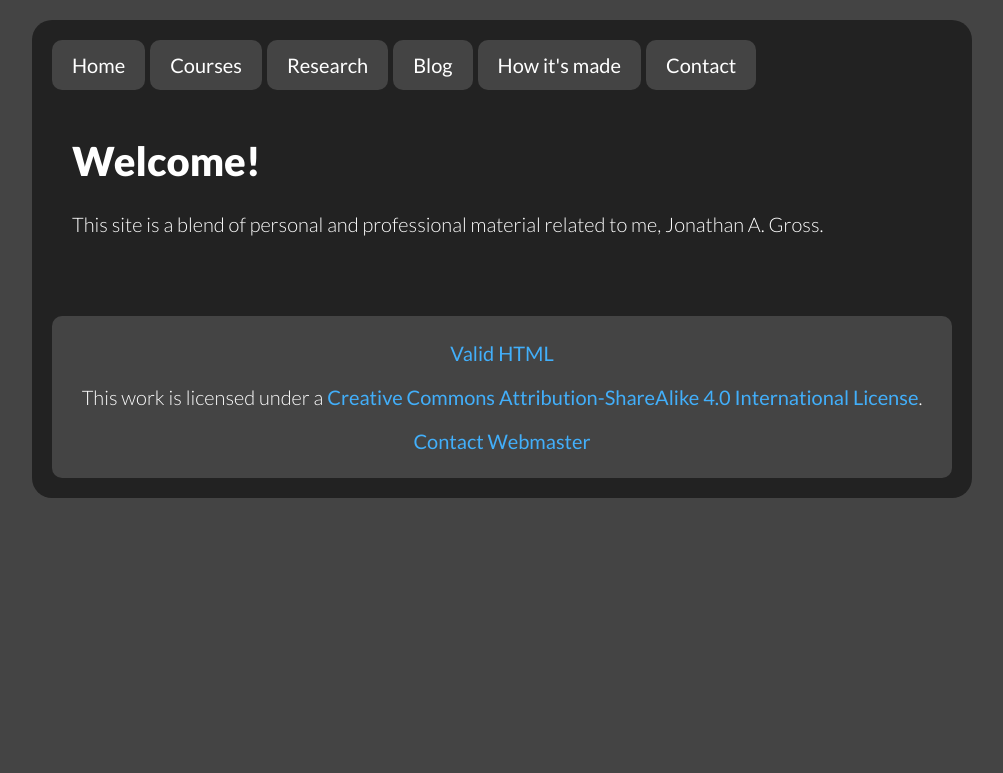
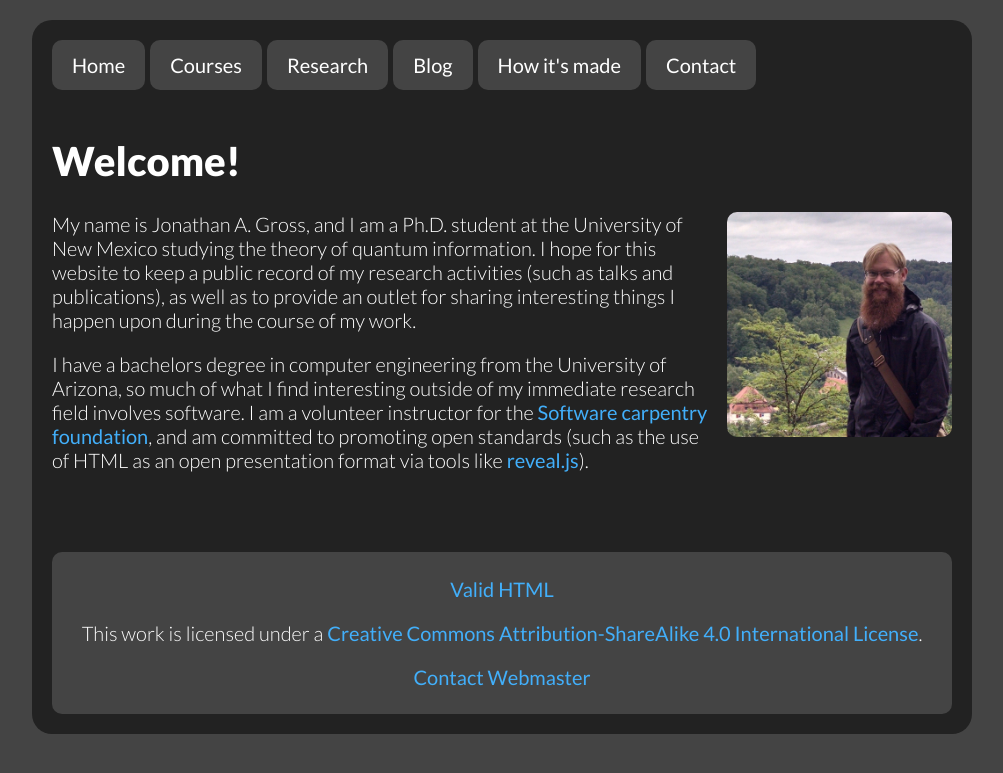
Before and after one commit to jarthurgross/website, a Jekyll site: the page built from index.md, in a window 1280 px wide. Shown: the top 773 px of the page, without its empty margins (138-1141 px from the left). Built offline with Jekyll 4.4.1, drawn with Linux system fonts in a browser that asks for light colours; Markdown is read by kramdown in place of the engine named in the settings.

Commit message:
Added portrait and longer home page text

```diff
--- a/css/common.css
+++ b/css/common.css
@@ -49,10 +49,22 @@ figcaption {
 }
 #content {
   position: relative;
-  padding: 20px 20px 60px 20px;
+  padding-top:    20px;
+  padding-left:    0px;
+  padding-right:   0px;
+  padding-bottom: 60px;
+  overflow: auto; /* To keep floated content from extending beyond */
 }
 h1 {
   font-weight: 900;
+}
+/* Portrait on home page */
+#portrait {
+  float: right;
+  width: 25%;
+  border-radius: 10px;
+  margin-left: 10px;
+  margin-bottom: 10px;
 }
 #author {
   color: #777777;
--- a/index.md
+++ b/index.md
@@ -3,8 +3,26 @@ layout: default
 title: Jonathan Gross's homepage
 ---
 
+{% capture lvl %}{{ page.url | append:'index.html' | split:'/' | size }}{% endcapture %}
+{% capture relative %}{% for i in (3..lvl) %}../{% endfor %}{% endcapture %}
+
 Welcome!
 ========
 
-This site is a blend of personal and professional material related to me,
-Jonathan A. Gross.
+<img id='portrait' src='{{ relative }}images/jonathan-a-gross.jpg'
+  alt='Portrait of Jonathan A. Gross' />
+
+My name is Jonathan A. Gross, and I am a Ph.D. student at the University of New
+Mexico studying the theory of quantum information. I hope for this website to
+keep a public record of my research activities (such as talks and publications),
+as well as to provide an outlet for sharing interesting things I happen upon
+during the course of my work.
+
+I have a bachelors degree in computer engineering from the University of
+Arizona, so much of what I find interesting outside of my immediate research
+field involves software. I am a volunteer instructor for the [Software carpentry
+foundation][swc], and am committed to promoting open standards (such as the use
+of HTML as an open presentation format via tools like [reveal.js][rjs]).
+
+[swc]: http://software-carpentry.org/
+[rjs]: http://lab.hakim.se/reveal-js
```
Also changed, not shown: images/jonathan-a-gross.jpg (added).
